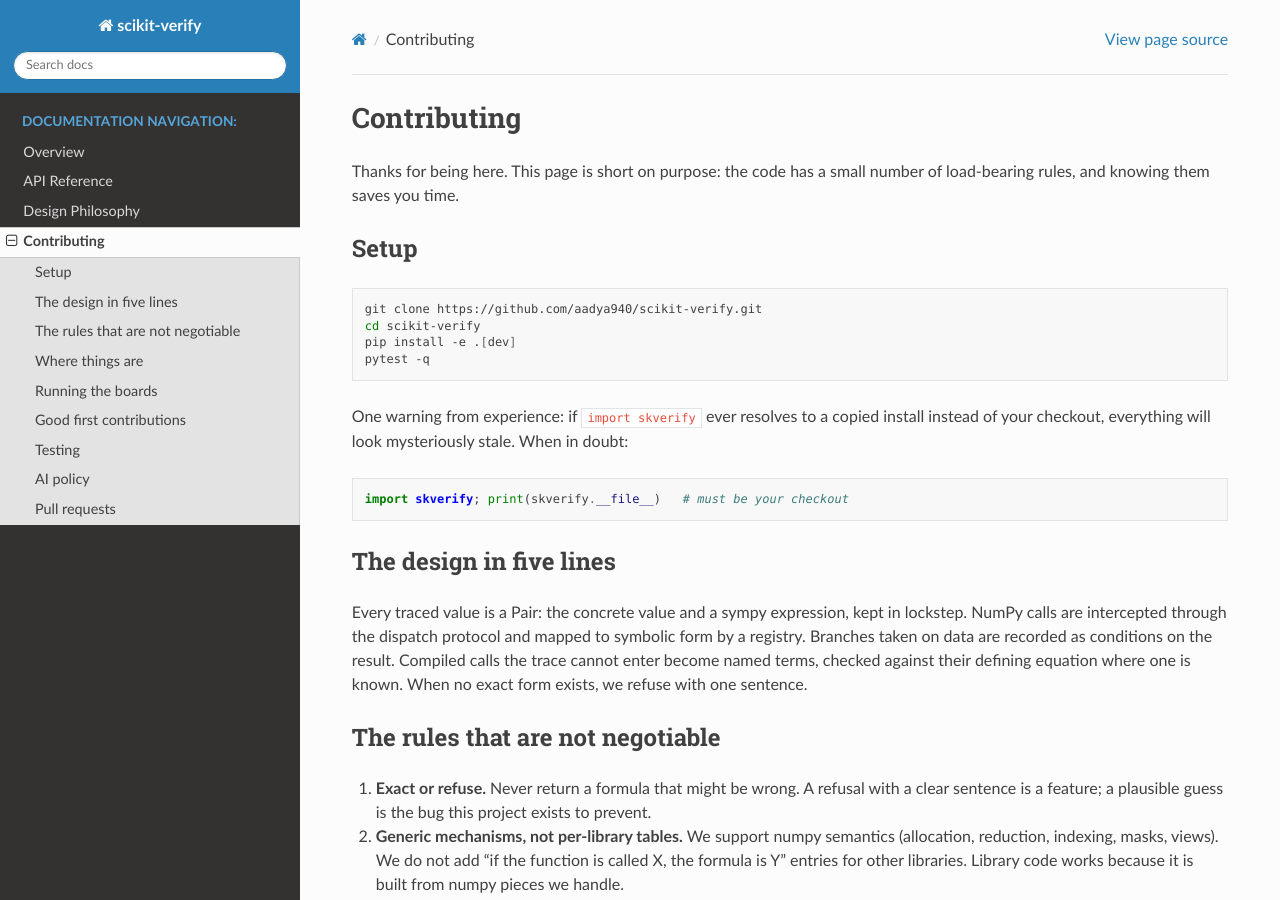
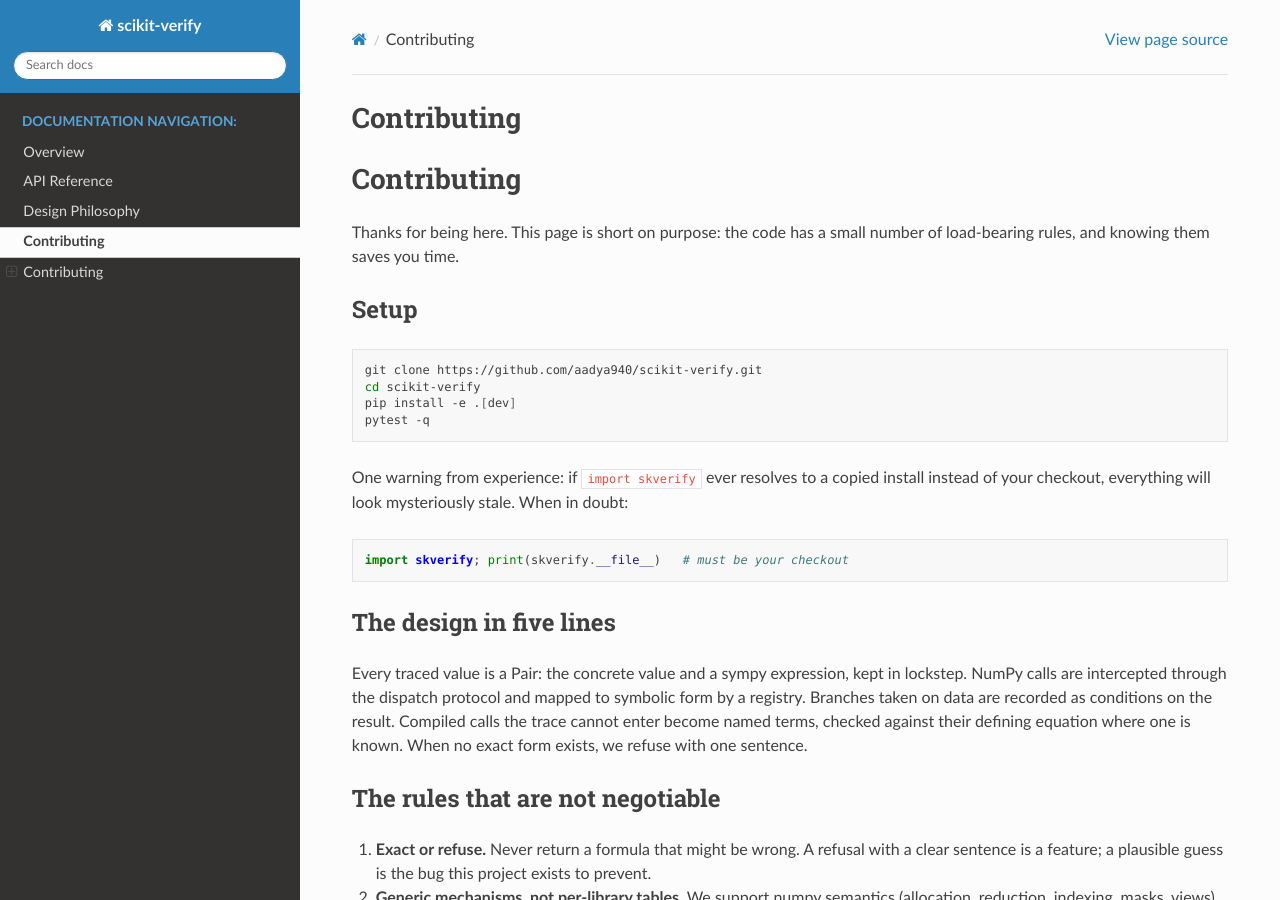
Before and after one commit to HaneeshYadav/scikit-verify, a Sphinx documentation site: the page built from docs/source/CONTRIBUTING.md, in a window 1280 px wide and 900 px high. Built offline with Sphinx 7.4.7 and the Read the Docs theme 3.1.0, drawn with Linux system fonts in a browser that asks for light colours; some of the changed lines change nothing that is shown.

Commit message:
docs: include the repo CONTRIBUTING.md instead of copying it
A verbatim copy drifts the first time either file changes; the
include stub (same pattern as the README page) keeps the docs and
the repo file one source.

Co-authored-by: Haneesh Kilari <HaneeshYadav@users.noreply.github.com>

````diff
--- a/docs/source/CONTRIBUTING.md
+++ b/docs/source/CONTRIBUTING.md
@@ -1,122 +1,4 @@
 # Contributing
 
-Thanks for being here. This page is short on purpose: the code has a
-small number of load-bearing rules, and knowing them saves you time.
-
-## Setup
-
-```bash
-git clone https://github.com/aadya940/scikit-verify.git
-cd scikit-verify
-pip install -e .[dev]
-pytest -q
+```{include} ../../CONTRIBUTING.md
 ```
-
-One warning from experience: if `import skverify` ever resolves to a
-copied install instead of your checkout, everything will look
-mysteriously stale. When in doubt:
-
-```python
-import skverify; print(skverify.__file__)   # must be your checkout
-```
-
-## The design in five lines
-
-Every traced value is a Pair: the concrete value and a sympy
-expression, kept in lockstep. NumPy calls are intercepted through the
-dispatch protocol and mapped to symbolic form by a registry. Branches
-taken on data are recorded as conditions on the result. Compiled calls
-the trace cannot enter become named terms, checked against their
-defining equation where one is known. When no exact form exists, we
-refuse with one sentence.
-
-## The rules that are not negotiable
-
-1. **Exact or refuse.** Never return a formula that might be wrong.
-   A refusal with a clear sentence is a feature; a plausible guess is
-   the bug this project exists to prevent.
-2. **Generic mechanisms, not per-library tables.** We support numpy
-   semantics (allocation, reduction, indexing, masks, views). We do
-   not add "if the function is called X, the formula is Y" entries
-   for other libraries. Library code works because it is built from
-   numpy pieces we handle.
-3. **Values referee formulas.** Every change runs against the test
-   suite and the coverage boards, which compare traced values with
-   untraced runs. If your change makes a board's number move, the
-   diff is part of your PR story.
-4. **Every Pair owns its buffer.** In-place ops are supported, so a
-   shared buffer between two Pairs is a silent-wrongness bug waiting
-   to happen.
-
-## Where things are
-
-- `skverify/pair.py` — the two-lane value, indexing, in-place ops
-- `skverify/maps/numpy.py` — the op-to-sympy registry
-- `skverify/instrument/` — the tracer: call rewriting, class twins,
-  dispatch policy
-- `skverify/atoms.py` — compiled calls as named terms
-- `skverify/contracts.py` — the defining-equation checks (solve
-  against Ax = b, svd against U diag(S) Vh = A, ...)
-- `skverify/dialect.py` — the extension API for new op meanings
-- `coverage/` — the boards: rerunnable scripts measuring numpy,
-  scipy, scikit-learn, statsmodels, cvxpy, and random GitHub code
-- `skverify-mcp/`, `skverify-hypothesis/` — the companion layers
-
-## Running the boards
-
-```bash
-python coverage/numpy_full.py
-python coverage/skl_full.py       # needs scikit-learn
-python coverage/wild_100.py       # needs the fetched corpus
-python coverage/make_coverage.py  # regenerates doc/coverage.md
-```
-
-A board line reads: lifted-and-matched, refused, died. Died must stay
-zero. Refusals are honest and listed by reason.
-
-## Good first contributions
-
-- A refused function whose reason names a missing numpy mechanism:
-  add the mechanism, watch several boards move at once.
-- New coverage boards for libraries we have not measured.
-- **A torch backend.** Torch has `__torch_function__`, which works
-  much like the numpy protocol we intercept. A Tensor subclass whose
-  value lane stays a real tensor (GPU included) with the same sympy
-  formula lane is the shape of it; elementwise + matmul +
-  `torch.linalg.solve` would be a great first milestone. The hard
-  parts we already know about: in-place ops and views, and autograd
-  (trace forward-only at first). If you want to take this on, open an
-  issue and we will map it out together.
-
-## Testing
-
-The test that matters is always the same one: trace the function,
-evaluate the traced formula at the inputs, and compare against what
-the untraced function returns. The equation checks itself against the
-run that produced it. A typical test is four lines:
-
-```python
-def test_my_case():
-    ref = fn(x)
-    out = to_sympy(fn, x)
-    assert np.allclose(float(out.value), ref)
-```
-
-For a new mechanism, add the case that used to fail, plus the edge
-your mechanism claims to handle (the tie, the empty axis, the
-in-place write). If the change touches branching, assert the
-conditions too: the formula and its assumptions are one result.
-
-## AI policy
-
-Use AI for anything: code, tests, docs, this file. The one condition
-is that you have manually reviewed every line you submit and can
-explain it. You are the author; the AI was the typist. PRs that read
-like nobody looked at them will be treated accordingly.
-
-## Pull requests
-
-Tests for the change, suite green, boards rerun if the tracer was
-touched. Plain prose in comments and docs. If you are not sure whether
-an idea fits rule 2, open an issue first and ask; that conversation is
-cheap and welcome.
````
